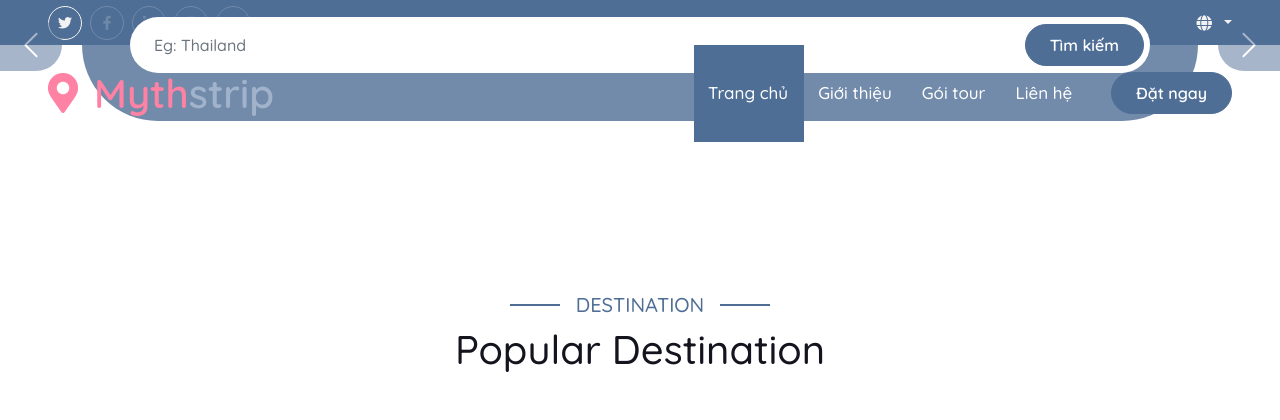
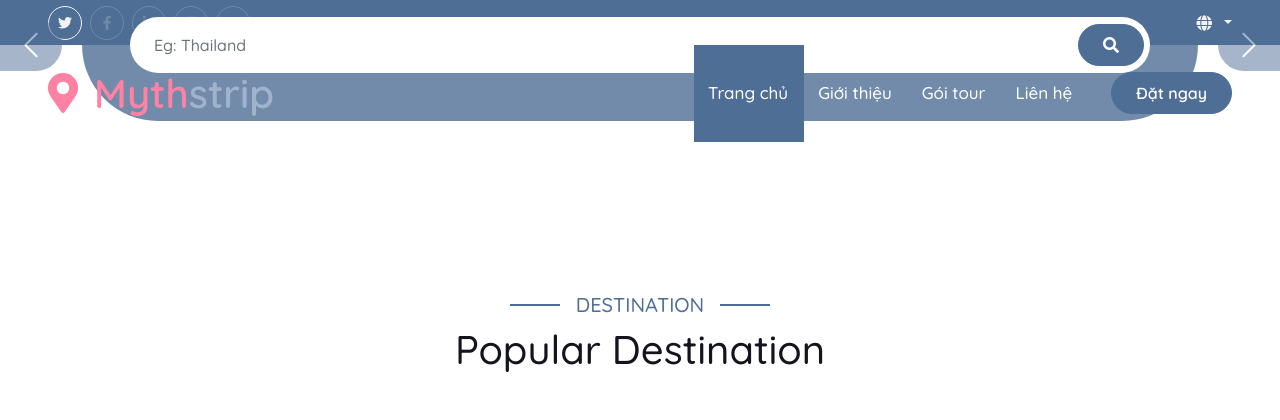
Before and after one commit to myth2308/myths_demo, a Django app: page /destination/ in a window 1280 px wide. Shown: the top 420 px of the page. Run offline with Django 5.2, Linux system fonts and the light colour scheme; data comes from the database, SQL or seed files in the repository; some libraries are stand-ins or nearby versions.

Commit message:
Update base.html

```diff
--- a/Store/templates/app/base.html
+++ b/Store/templates/app/base.html
@@ -132,7 +132,7 @@
                 <div class="position-relative rounded-pill w-100 mx-auto p-5" style="background: rgba(79, 110, 150, 0.8);">
                     <form method="GET" action="{% url 'packages' %}">
                         <input class="form-control border-0 rounded-pill w-100 py-3 ps-4 pe-5" type="text" name="product_search" placeholder="Eg: Thailand" value="{{ product_name }}">
-                        <button type="submit" class="btn btn-primary rounded-pill py-2 px-4 position-absolute me-2" style="top: 50%; right: 46px; transform: translateY(-50%);">Tìm kiếm</button>
+                        <button type="submit" class="btn btn-primary rounded-pill py-2 px-4 position-absolute me-2" style="top: 50%; right: 46px; transform: translateY(-50%);"><i class="fa fa-search aria-hidden="true" me-2"></i></button>
                     </form>
                 </div>
             </div>
```
